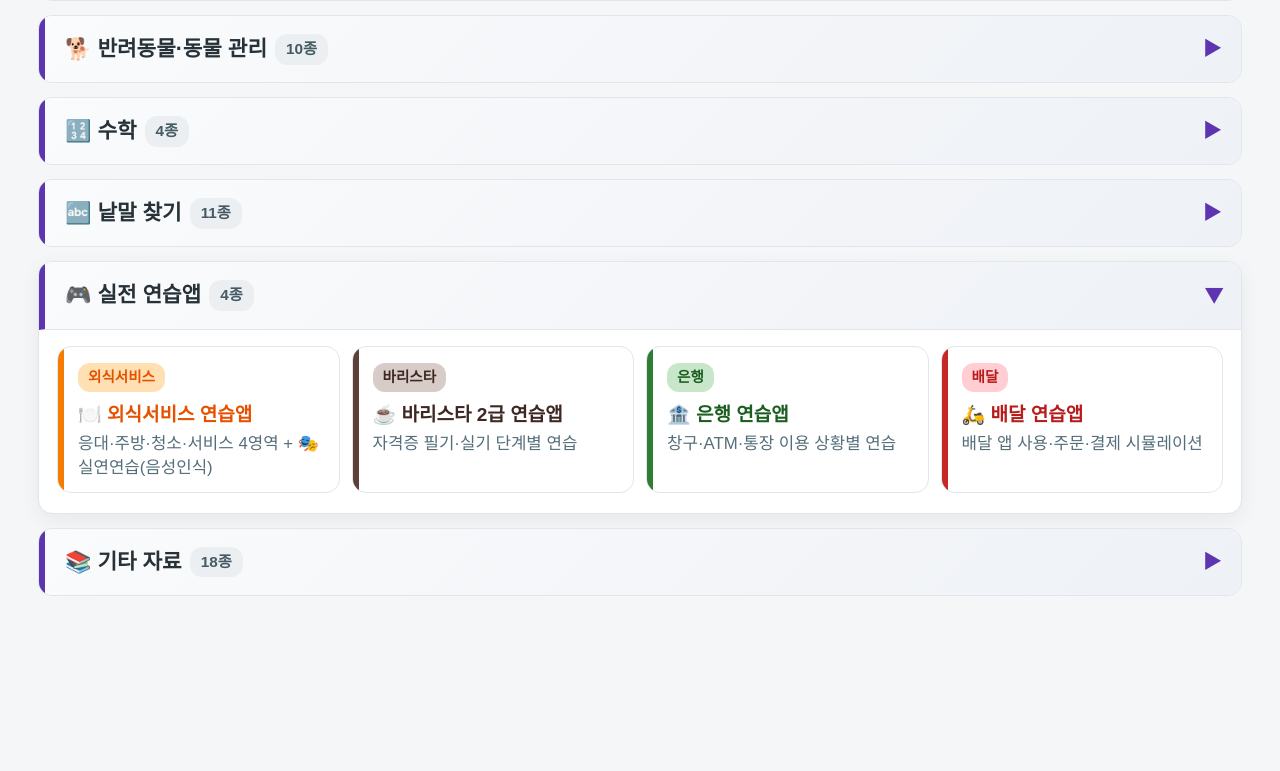
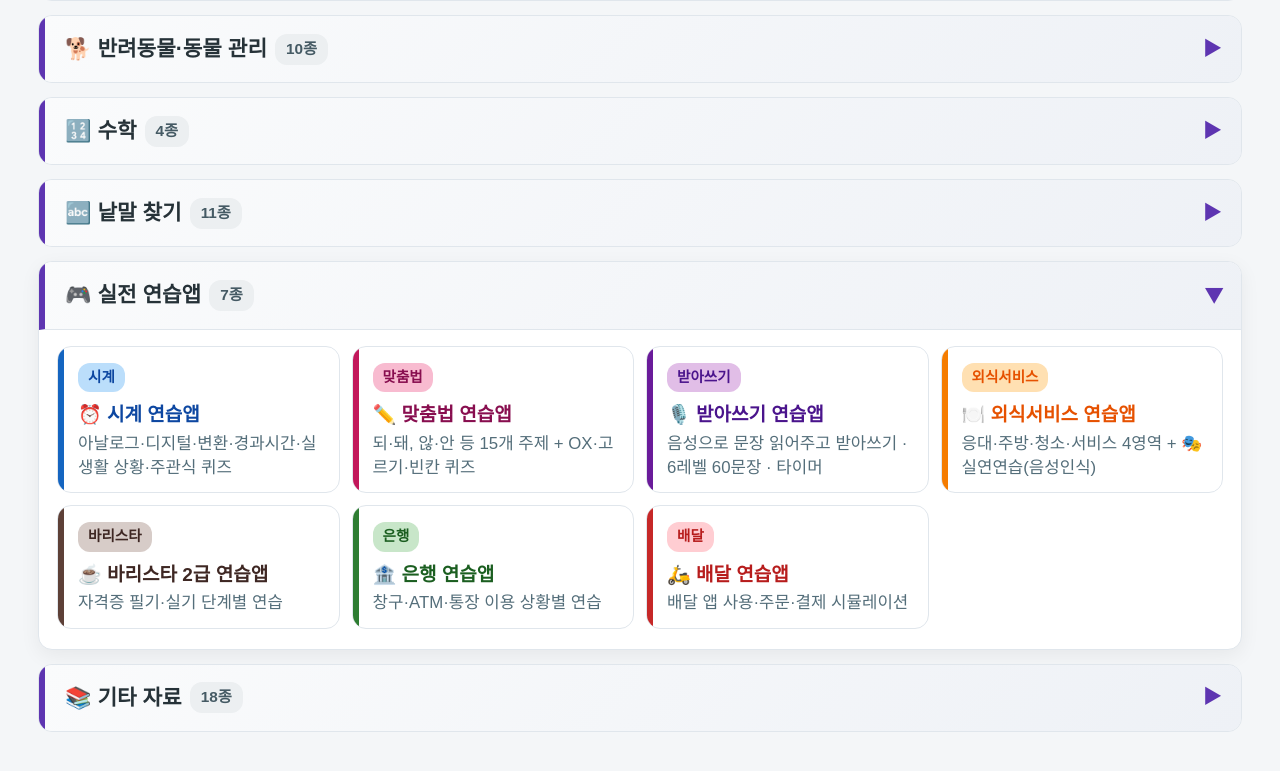
Before and after one commit to gkdid/hh-ai01, a plain HTML site: page index.html in a window 1280 px wide. Shown: the part 857-1628 px from the top of the page. Before the commit the page ends 1513 px from the top, so only its background shows below. Drawn offline with Linux system fonts and the light colour scheme.

Commit message:
index.html 실전 연습앱 섹션에 신규 3종 추가
- ⏰ 시계 연습앱 (c-blue)
- ✏️ 맞춤법 연습앱 (c-pink)
- 🎙️ 받아쓰기 연습앱 (c-purple)
- 실전 연습앱 4종 → 7종으로 업데이트

Co-Authored-By: Claude Opus 4.7 <noreply@anthropic.com>

```diff
--- a/index.html
+++ b/index.html
@@ -127,7 +127,7 @@ footer { text-align: center; color: #90a4ae; font-size: 0.85em; padding: 24px 0
 <header>
  <h1>🌱 학습지</h1>
  <p>특수교육대상학생을 위한 맞춤형 학습 자료</p>
- <div class="meta">HTML 학습지 215종 + 실전 연습앱 4종 · 11개 주제 영역</div>
+ <div class="meta">HTML 학습지 215종 + 실전 연습앱 7종 · 11개 주제 영역</div>
 </header>
 
 <main>
@@ -1476,8 +1476,26 @@ footer { text-align: center; color: #90a4ae; font-size: 0.85em; padding: 24px 0
  </div>
 </details>
 <details class="category" open>
- <summary><span class="cat-title">🎮 실전 연습앱 <span class="count">4종</span></span><span class="chev">▶</span></summary>
+ <summary><span class="cat-title">🎮 실전 연습앱 <span class="count">7종</span></span><span class="chev">▶</span></summary>
  <div class="grid">
+<a class="card c-blue" href="시계연습앱/시계연습앱.html">
+ <span class="stripe"></span>
+ <span class="badge">시계</span>
+ <h3>⏰ 시계 연습앱</h3>
+ <p>아날로그·디지털·변환·경과시간·실생활 상황·주관식 퀴즈</p>
+</a>
+<a class="card c-pink" href="맞춤법연습앱/맞춤법연습앱.html">
+ <span class="stripe"></span>
+ <span class="badge">맞춤법</span>
+ <h3>✏️ 맞춤법 연습앱</h3>
+ <p>되·돼, 않·안 등 15개 주제 + OX·고르기·빈칸 퀴즈</p>
+</a>
+<a class="card c-purple" href="받아쓰기연습앱/받아쓰기연습앱.html">
+ <span class="stripe"></span>
+ <span class="badge">받아쓰기</span>
+ <h3>🎙️ 받아쓰기 연습앱</h3>
+ <p>음성으로 문장 읽어주고 받아쓰기 · 6레벨 60문장 · 타이머</p>
+</a>
 <a class="card c-orange" href="외식서비스연습앱/외식서비스연습앱.html">
  <span class="stripe"></span>
  <span class="badge">외식서비스</span>
```
